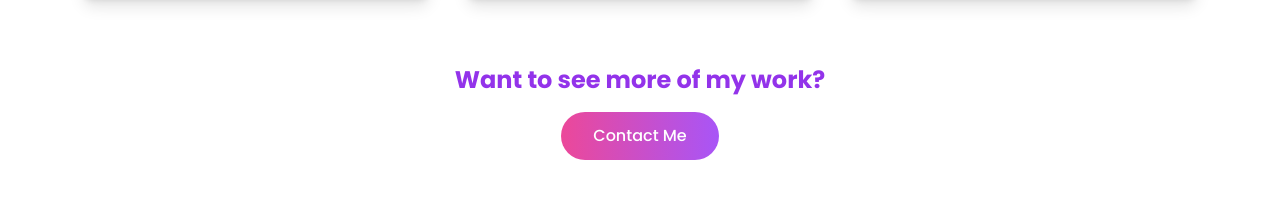
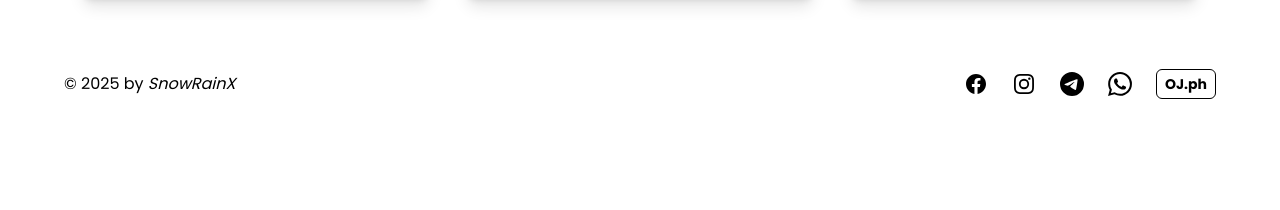
Before and after one commit to Sn0wRa1nX/jcababa.me, a Next.js app: page /portfolio in a window 1280 px wide. Shown: the part 1674-1884 px from the top of the page. After the commit the page ends 1794 px from the top, so only its background shows below. Built offline with nearby package versions, Linux system fonts and the light colour scheme; a web font is replaced by a local one.

Commit message:
Portfolio: remove contact

```diff
--- a/app/portfolio/page.tsx
+++ b/app/portfolio/page.tsx
@@ -2,7 +2,6 @@
 
 import { useState } from "react"
 import Image from "next/image"
-import Link from "next/link"
 import { Camera, Code, ExternalLink, Paintbrush, PencilRuler } from "lucide-react"
 import { ProjectModal } from "../components/project-modal"
 
@@ -298,16 +297,6 @@ export default function Portfolio() {
         ))}
       </div>
 
-      <div className="mt-16 text-center">
-        <h2 className="text-2xl font-bold mb-4 heading-special text-purple-600">Want to see more of my work?</h2>
-        <Link
-          href="/contact"
-          className="inline-block px-8 py-3 bg-gradient-to-r from-pink-500 to-purple-500 text-white rounded-full font-medium hover:from-purple-500 hover:to-pink-500 transition-all duration-300 transform hover:scale-105"
-        >
-          Contact Me
-        </Link>
-      </div>
-
       {selectedProject && (
         <ProjectModal
           isOpen={!!selectedProject}
```
